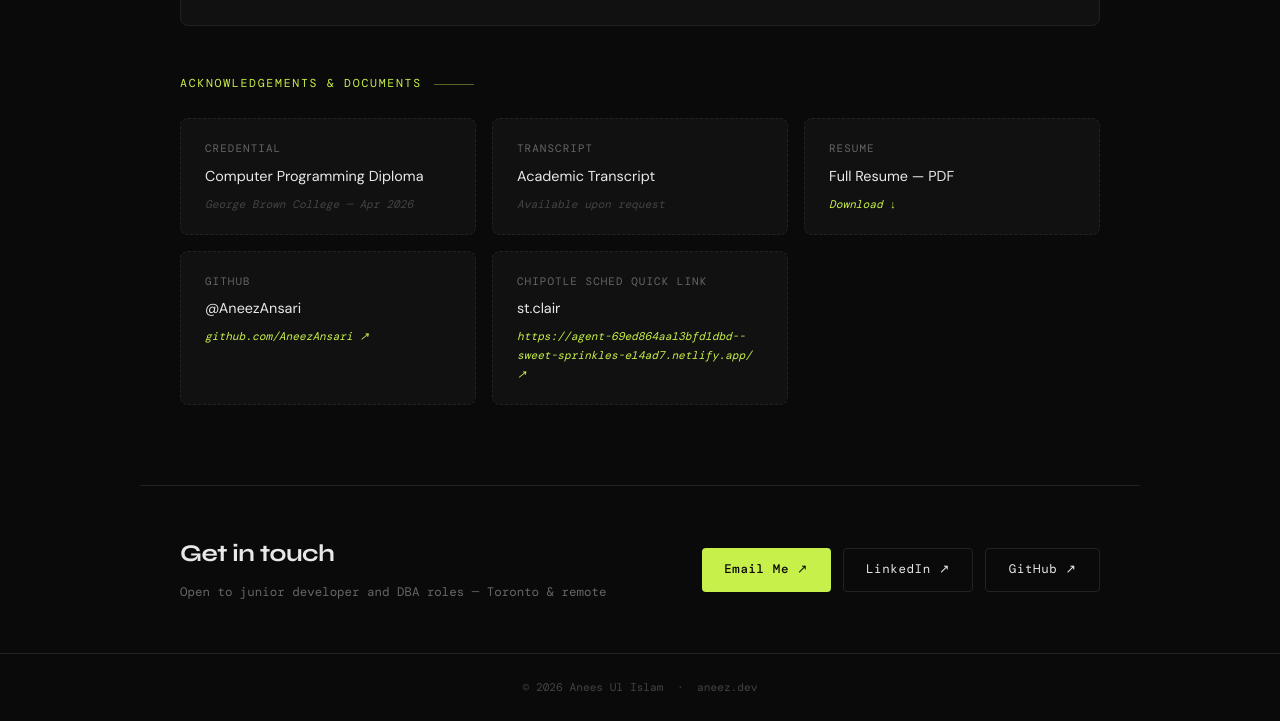
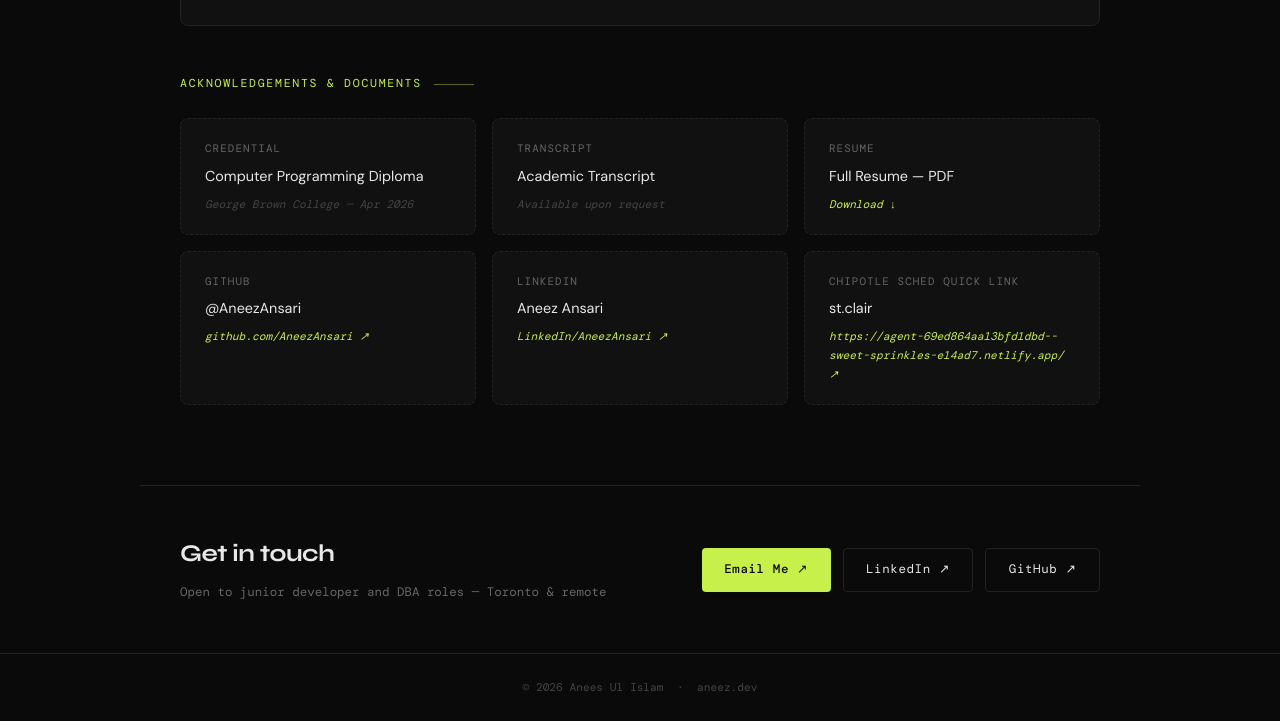
Before and after one commit to AneezAnsari/aneez.dev, a plain HTML site: page index.html in a window 1280 px wide. Shown: the part 4425-5146 px from the top of the page. Drawn offline with nearby package versions, Linux system fonts and the light colour scheme; a web font is replaced by a local one.

Commit message:
index.html

```diff
--- a/index.html
+++ b/index.html
@@ -932,6 +932,11 @@
         <span class="ack-card-note"><a href="https://github.com/AneezAnsari" target="_blank" style="color:var(--accent);text-decoration:none;">github.com/AneezAnsari ↗</a></span>
       </div>
       <div class="ack-card">
+        <span class="ack-card-label">LinkedIn</span>
+        <span class="ack-card-value">Aneez Ansari</span>
+        <span class="ack-card-note"><a href="https://www.linkedin.com/in/aneezansari/" target="_blank" style="color:var(--accent);text-decoration:none;">LinkedIn/AneezAnsari ↗</a></span>
+      </div>
+      <div class="ack-card">
         <span class="ack-card-label">Chipotle sched quick link</span>
         <span class="ack-card-value">st.clair</span>
         <span class="ack-card-note"><a href="https://agent-69ed864aa13bfd1dbd--sweet-sprinkles-e14ad7.netlify.app/" target="_blank" style="color:var(--accent);text-decoration:none;">https://agent-69ed864aa13bfd1dbd--sweet-sprinkles-e14ad7.netlify.app/ ↗</a></span>
```
